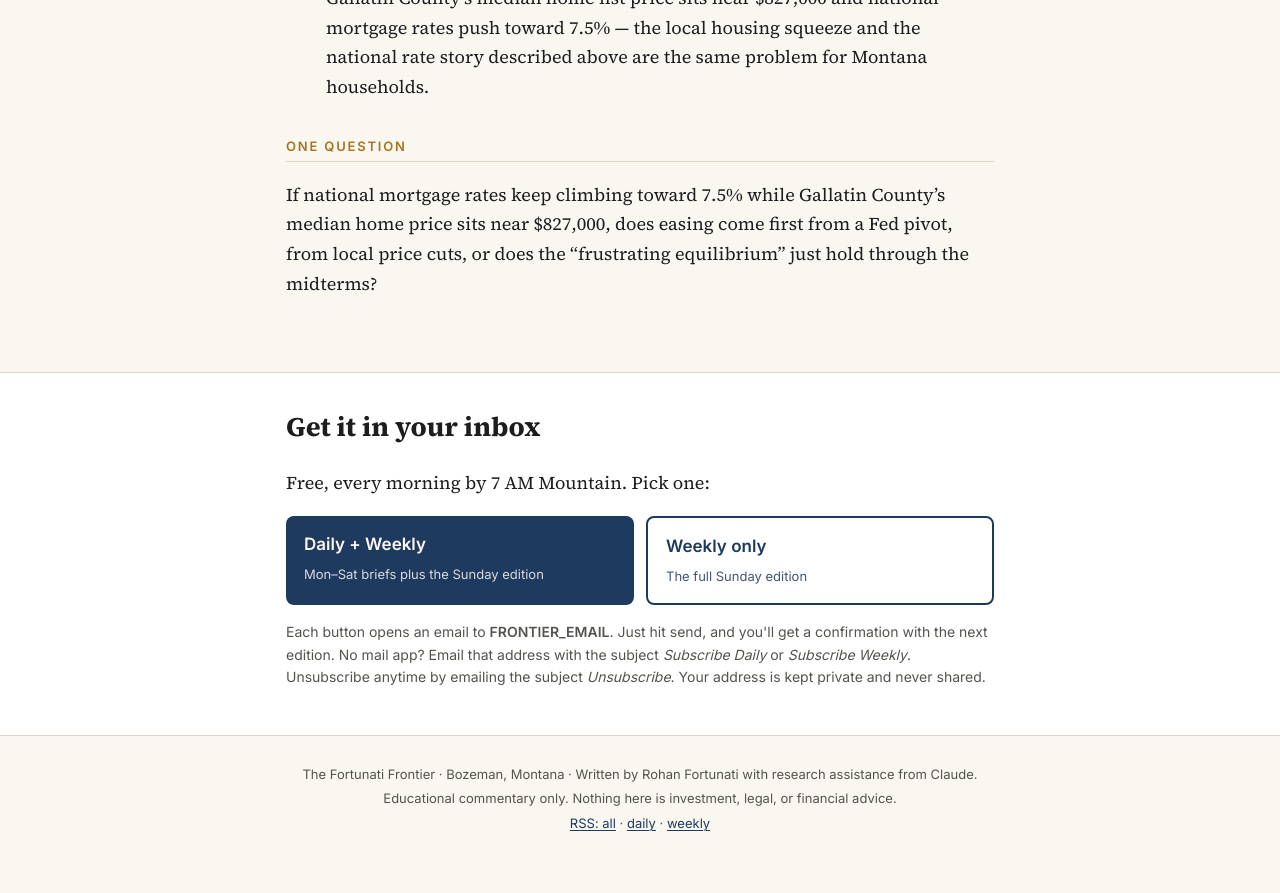
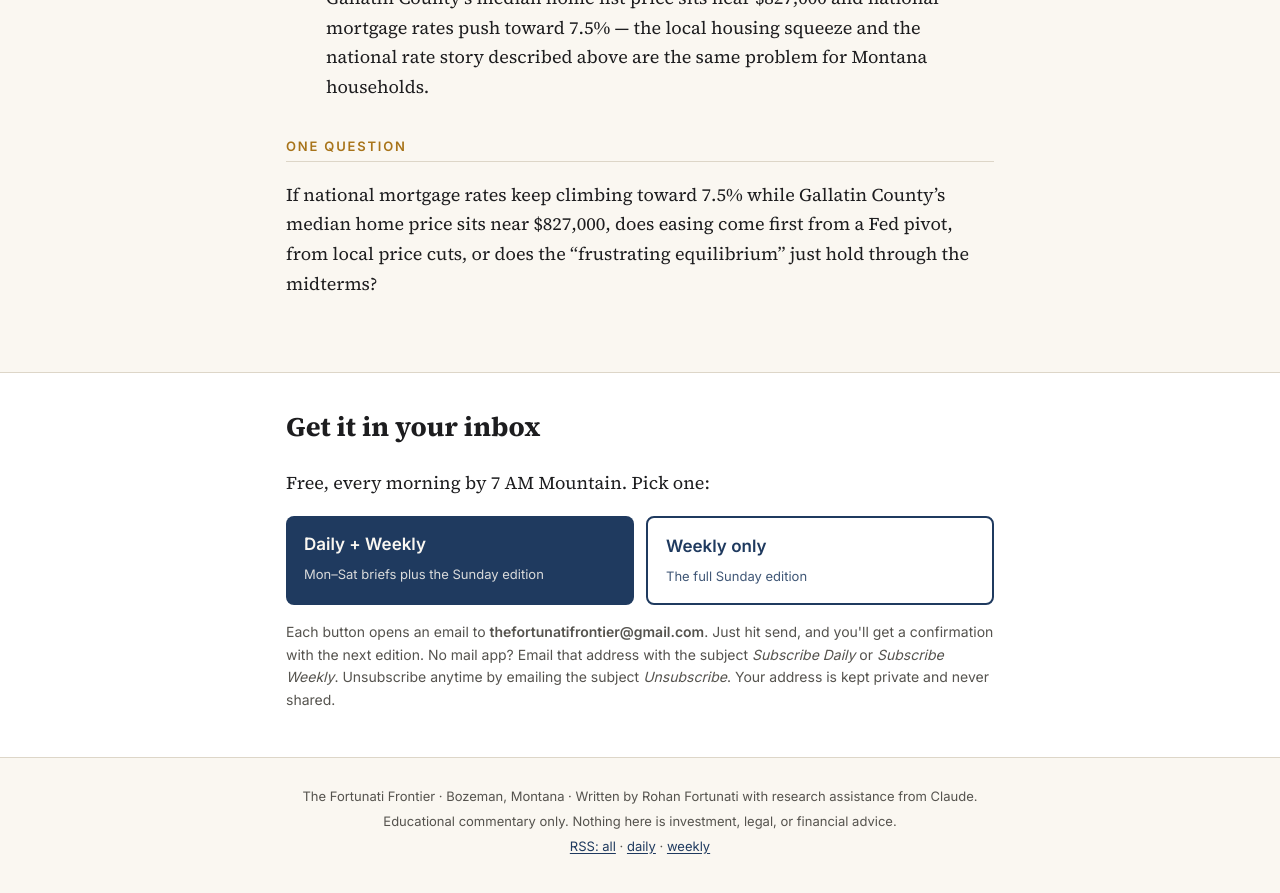
Before and after one commit to fordubati/Fortunati-Frontier, a Jekyll site: the page built from index.html, in a window 1280 px wide and 900 px high, scrolled down 2419 px. Shown: the top 893 px of the window. Built offline with Jekyll 4.4.1, drawn with Linux system fonts in a browser that asks for light colours.

Commit message:
Subscribe: thefortunatifrontier@gmail.com

```diff
--- a/_config.yml
+++ b/_config.yml
@@ -5,7 +5,7 @@ author: Rohan Fortunati
 url: https://fordubati.github.io
 baseurl: /Fortunati-Frontier
 timezone: America/Denver
-frontier_email: FRONTIER_EMAIL   # subscribe address (set once the Frontier Gmail exists)
+frontier_email: thefortunatifrontier@gmail.com
 lang: en-US
 
 permalink: /:year/:month/:day/:title/
```
